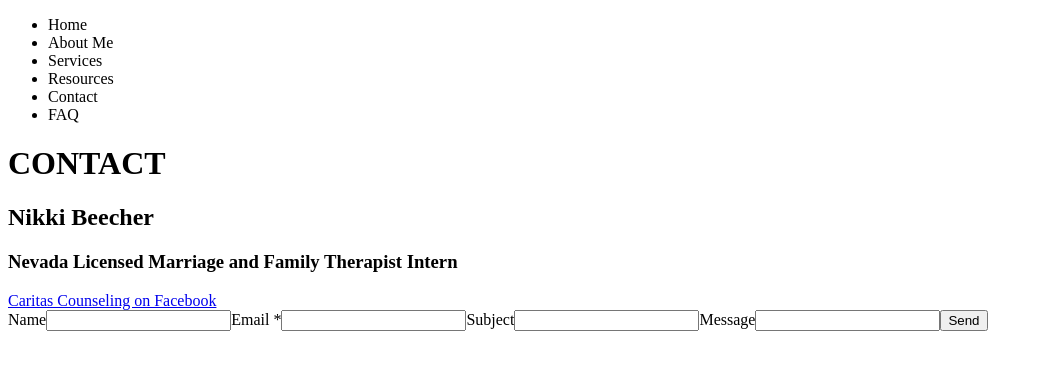
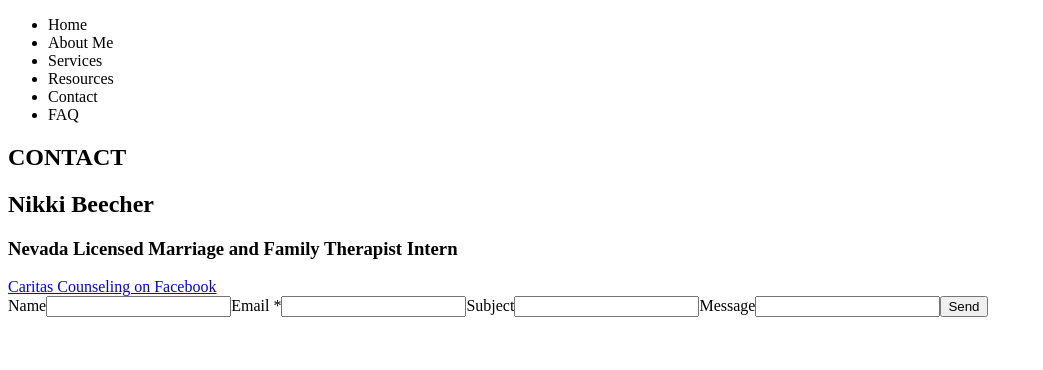
Before and after one commit to cbvargas5/MFT, a React app: page / in a window 1280 px wide. Shown: the top 370 px of the page, without its empty margins (0-1043 px from the left). Built offline with nearby package versions, Linux system fonts and the light colour scheme; the HTML template or start-up script is replaced by a standard one.

Commit message:
Started styling on NavBar component

```diff
--- a/client/src/components/Contact.jsx
+++ b/client/src/components/Contact.jsx
@@ -2,7 +2,7 @@ import React, { useState } from 'react';
 
 const Contact = () => {
   return (
-    <div>
+    <section>
       <h1 className="contact-title">CONTACT</h1>
       <div className="contact-info-wrapper">
         <h2>Nikki Beecher</h2>
@@ -22,7 +22,7 @@ const Contact = () => {
           <button>Send</button>
         </form>
       </div>
-    </div>
+    </section>
   )
 }
 
--- a/client/src/components/NavBar.jsx
+++ b/client/src/components/NavBar.jsx
@@ -2,8 +2,7 @@ import React from 'react';
 
 const NavBar = () => {
   return (
-    <div>
-      <nav>
+    <nav className="navbar-wrapper">
       <ul>
         <li>Home</li>
         <li>About Me</li>
@@ -13,7 +12,6 @@ const NavBar = () => {
         <li>FAQ</li>
       </ul>
     </nav>
-    </div>
   )
 }
 
```
Also changed, not shown: 2 other files (tests, documents, lock files or other folders). Lines whose indentation alone changed are shown as unchanged.
